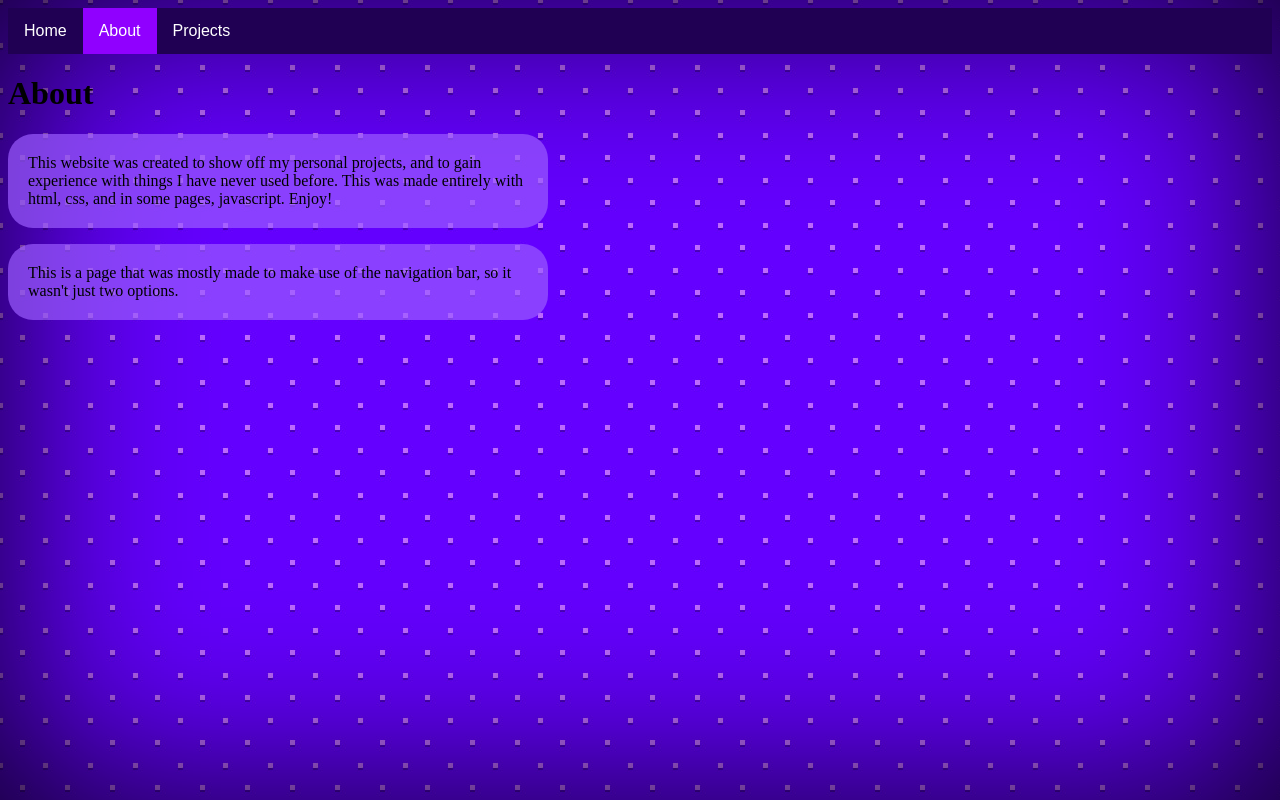
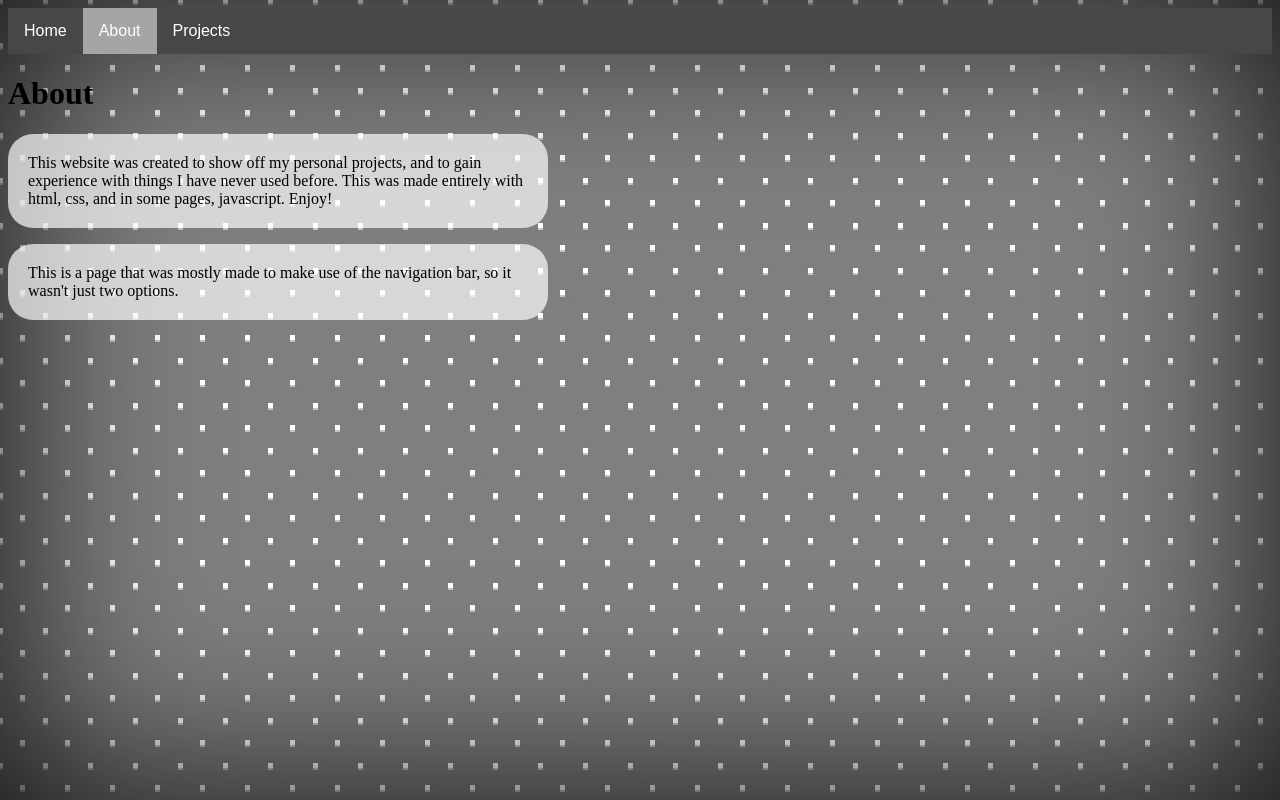
Before and after one commit to RhysJohnsen/Website, a plain HTML site: page about.html in a window 1280 px wide. Drawn offline with Linux system fonts and the light colour scheme.

Commit message:
Update styles.css

```diff
--- a/styles.css
+++ b/styles.css
@@ -1,14 +1,16 @@
 .active {
-  background-color: #9000ff;
+  /*background-color: #9000ff;*/
+  background-color: #a5a5a5;
 }
 
 body {
-  background-image: url('images/bg4.jpg');
+  background-image: url('images/bg5.jpg');
 }
 
 p {
   /*color: white;*/
-  background-color: #9c5effaf;
+  /*background-color: #9c5effaf;*/
+  background-color: #ffffffaf;
   border-radius: 25px;
   padding: 20px;
   width: 500px;
@@ -32,7 +34,8 @@ img {
 
 .navbar {
   overflow: hidden;
-  background-color: #200053;
+  /*background-color: #200053;*/
+  background-color: #474747;
   font-family: Arial;
 }
 
@@ -72,7 +75,8 @@ img {
 .dropdown-content {
   display: none;
   position: absolute;
-  background-color: #200053;
+  /*background-color: #200053;*/
+  background-color: #474747;
   min-width: 160px;
   box-shadow: 0px 8px 16px 0px rgba(0,0,0,0.2);
   z-index: 1;
@@ -81,7 +85,8 @@ img {
 .dropdown-content-active {
   display: none;
   position: absolute;
-  background-color: #9000ff;
+  /*background-color: #9000ff;*/
+  background-color: #c9c9c9;
   min-width: 160px;
   box-shadow: 0px 8px 16px 0px rgba(0,0,0,0.2);
   z-index: 1;
```
